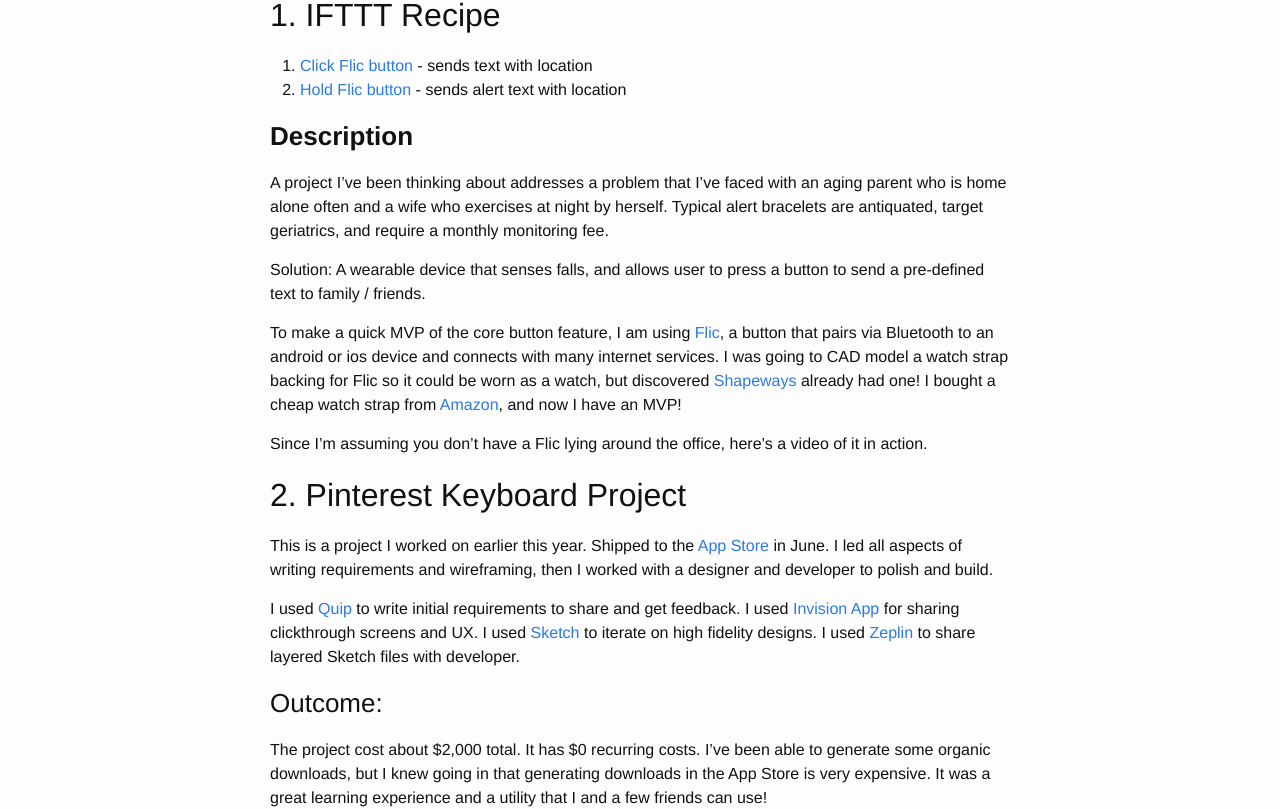
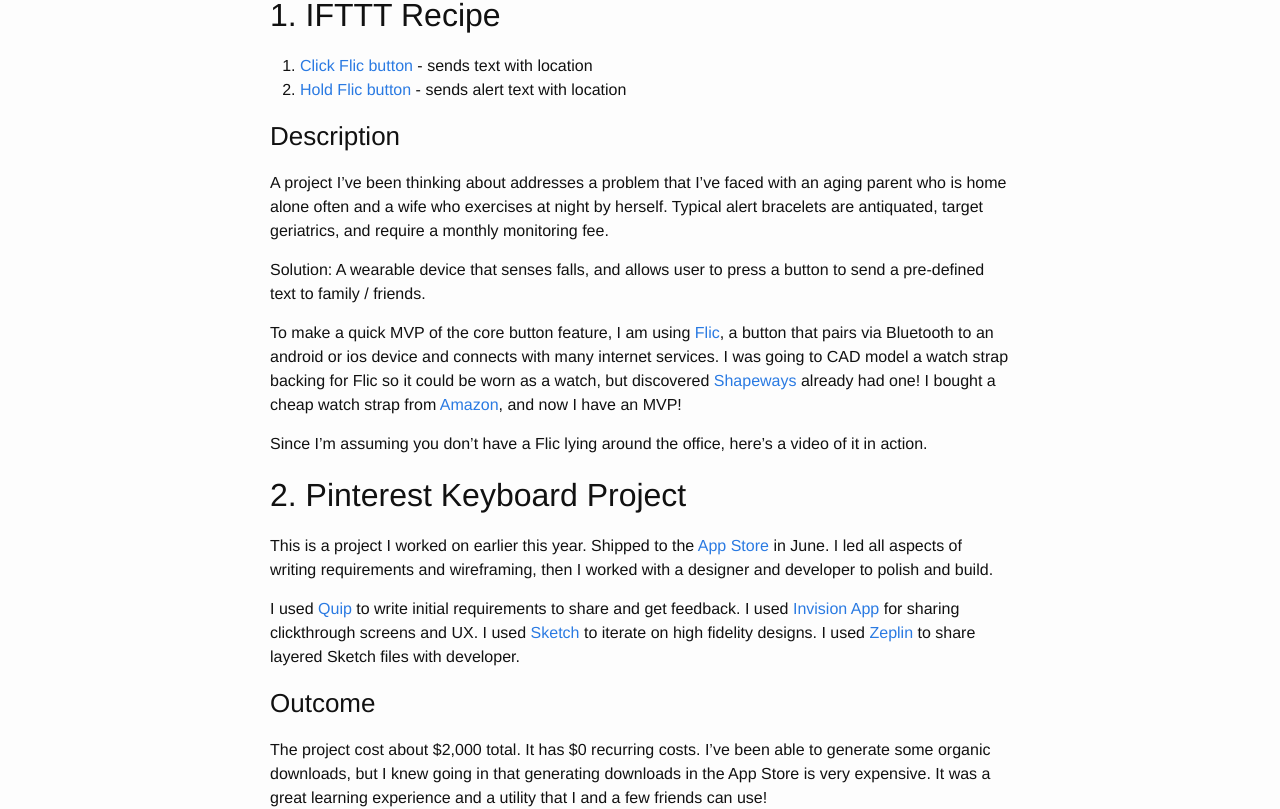
Before and after one commit to kftaylor/kftaylor.github.io, a Jekyll site: the page built from about.md, in a window 1280 px wide. Shown: the part 173-982 px from the top of the page. Built offline with Jekyll 4.4.1, drawn with Linux system fonts in a browser that asks for light colours.

Commit message:
Update from Forestry.io - about.md

```diff
--- a/about.md
+++ b/about.md
@@ -8,7 +8,7 @@
 1.  [Click Flic button](https://ifttt.com/applets/44303349d-if-you-click-flic-then-share-location-in-sms){:target="_blank"} - sends text with location
 2.  [Hold Flic button](https://ifttt.com/applets/44350944d-if-you-hold-flic-then-send-an-alert-sms-with-location){:target="_blank"} - sends alert text with location
 
-### **Description**
+### <span style="font-weight: normal;">Description</span>
 
 A project I’ve been thinking about addresses a problem that I’ve faced with an aging parent who is home alone often and a wife who exercises at night by herself. Typical alert bracelets are antiquated, target geriatrics, and require a monthly monitoring fee.
 
@@ -24,6 +24,6 @@
 
 I used [Quip](https://quip.com/wBAaA8msyPoN){:target="_blank"} to write initial requirements to share and get feedback. I used [Invision App](https://invis.io/M957BYD8V){:target="_blank"} for sharing clickthrough screens and UX. I used [Sketch](https://sketch.cloud/s/RWOy/p/onboarding){:target="_blank"} to iterate on high fidelity designs. I used [Zeplin](https://scene.zeplin.io/project/56d88a9e32057a3d4cde4666){:target="_blank"} to share layered Sketch files with developer.
 
-### Outcome:
+### Outcome
 
 The project cost about $2,000 total. It has $0 recurring costs. I've been able to generate some organic downloads, but I knew going in that generating downloads in the App Store is very expensive. It was a great learning experience and a utility that I and a few friends can use!
```
